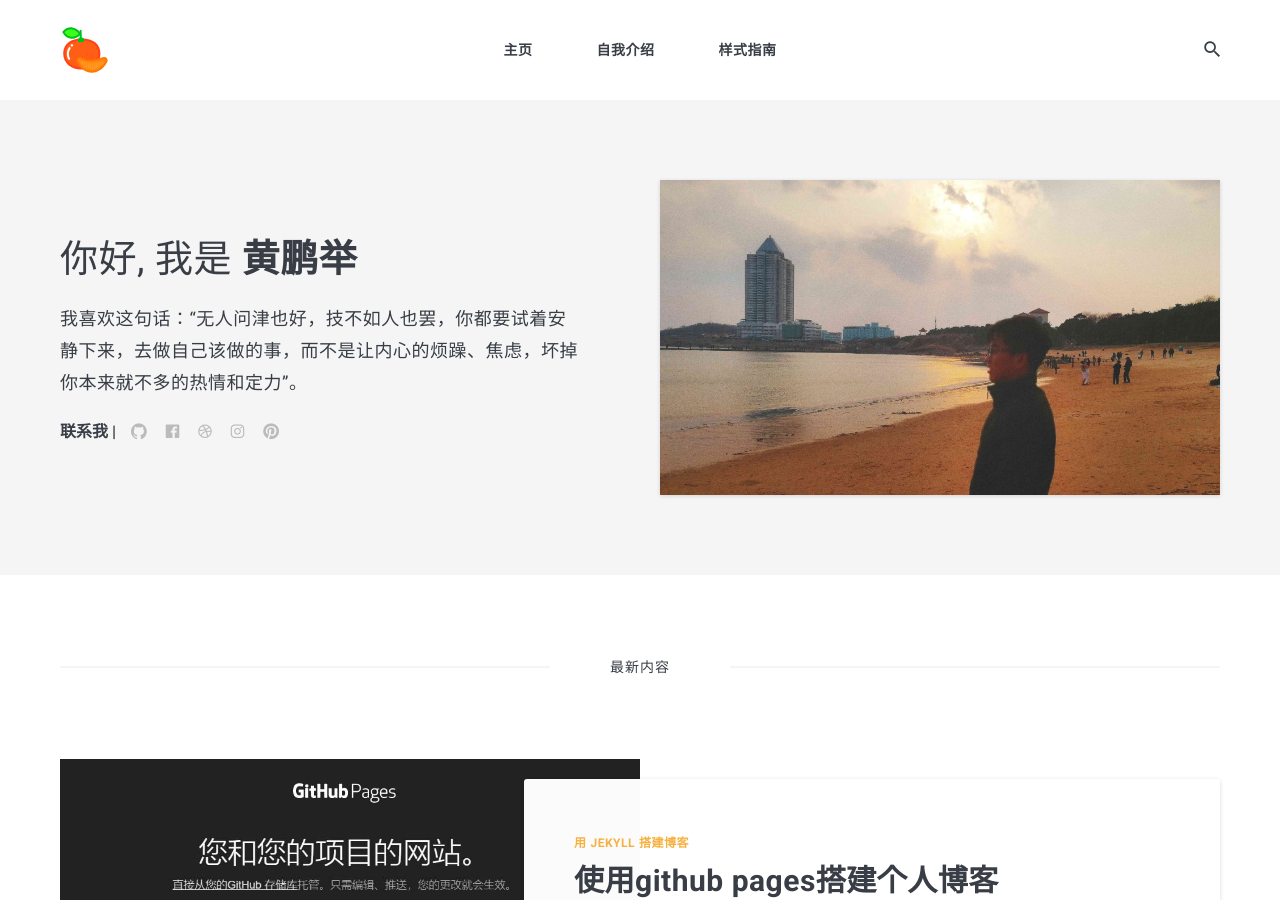
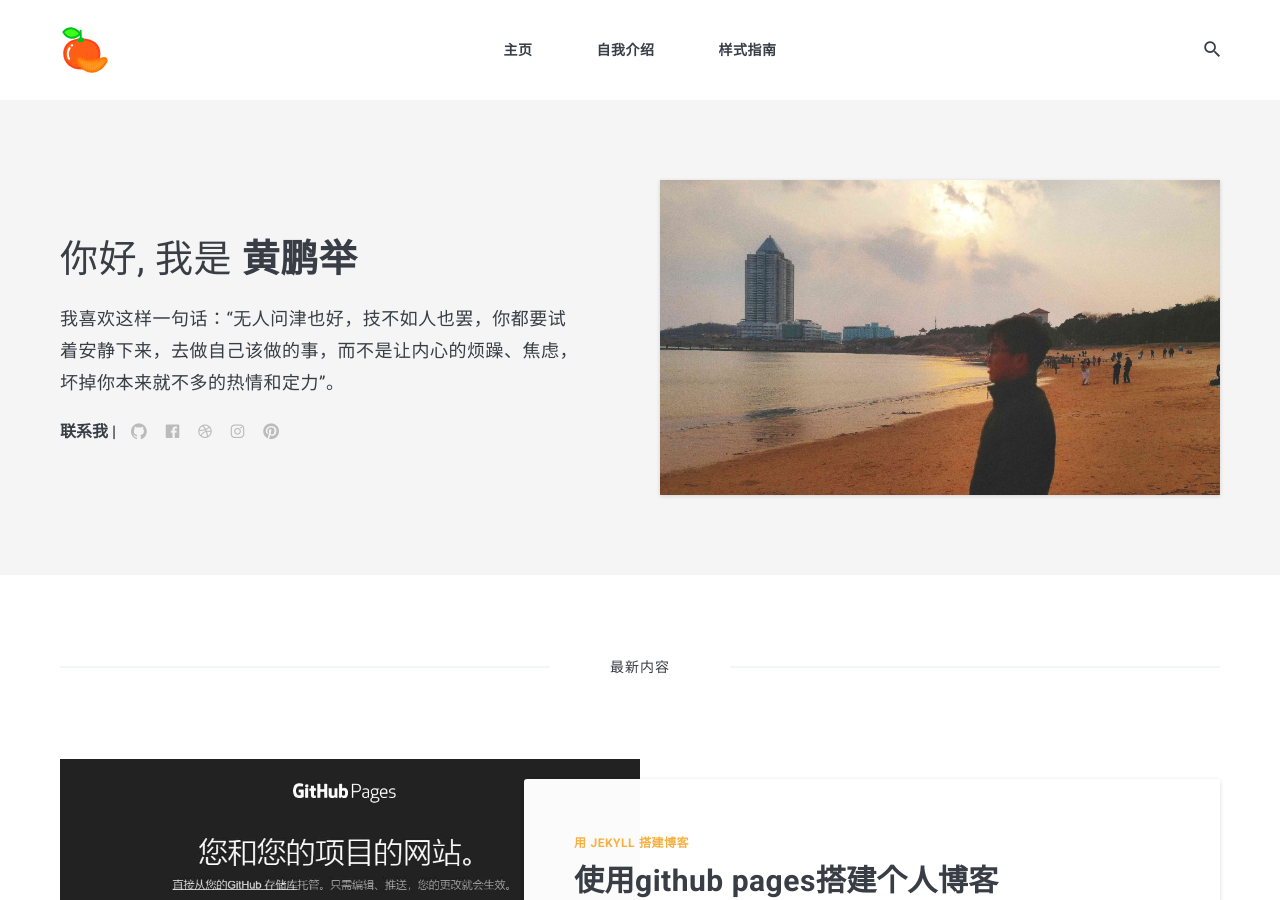
Before and after one commit to huangpengju/huangpengju.github.io, a Jekyll site: the page built from index.html, in a window 1280 px wide and 900 px high. Built offline with Jekyll 4.4.1, drawn with Linux system fonts in a browser that asks for light colours; nearby versions of some CDN libraries; the list of posts is cut into pages by our own code.

Commit message:
Update settings.yml

```diff
--- a/_data/settings.yml
+++ b/_data/settings.yml
@@ -12,7 +12,7 @@ author:
   image: author/001.jpg
   say-hello: 你好, 我是 <strong>黄鹏举</strong>
   # bio: Designs, talks, and writes about <strong>web</strong>, <strong>ethics</strong>, <strong>privacy</strong>, and dev. I share design tutorials, free resources and inspiration. Loves <a href="#">music</a> & riding his bicycle.
-  bio: 我喜欢这句话：“无人问津也好，技不如人也罢，你都要试着安静下来，去做自己该做的事，而不是让内心的烦躁、焦虑，坏掉你本来就不多的热情和定力”。
+  bio: 我喜欢这样一句话：“无人问津也好，技不如人也罢，你都要试着安静下来，去做自己该做的事，而不是让内心的烦躁、焦虑，坏掉你本来就不多的热情和定力”。
 
 #-------------------------------
 # Contact links（联系人链接）
```
